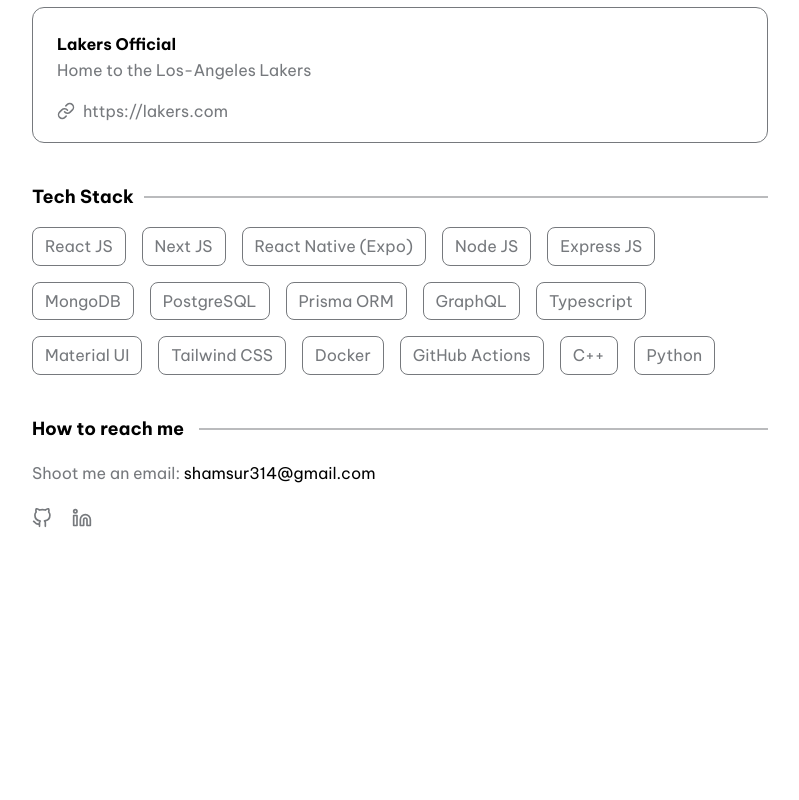
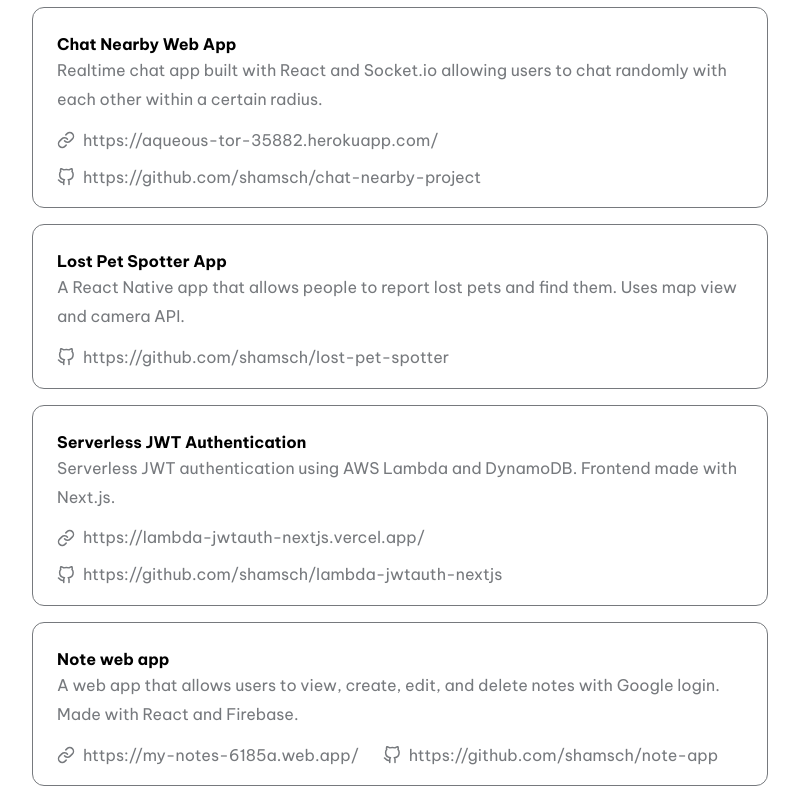
Before and after one commit to shamsch/minimal-portfolio, a Next.js app: page / in a window 1280 px wide. Shown: the part 1120-1920 px from the top of the page, without its empty margins (240-1039 px from the left). Before the commit the page ends 1737 px from the top, so only its background shows below. Built offline with nearby package versions, Linux system fonts and the light colour scheme.

Commit message:
added project info

```diff
--- a/data/config.js
+++ b/data/config.js
@@ -13,10 +13,27 @@
   desc: "Here are some of the projects that I've worked recently on. Check out my github for more projects.",
   projects: [
     {
-      title: 'Lakers Official',
-      description: 'Home to the Los-Angeles Lakers',
-      link: 'https://lakers.com',
-      github: ''
+      title: 'Chat Nearby Web App',
+      description: 'Realtime chat app built with React and Socket.io allowing users to chat randomly with each other within a certain radius.',
+      link: 'https://aqueous-tor-35882.herokuapp.com/',
+      github: 'https://github.com/shamsch/chat-nearby-project'
+    },
+    {
+      title: 'Lost Pet Spotter App',
+      description: 'A React Native app that allows people to report lost pets and find them. Uses map view and camera API.',
+      github: 'https://github.com/shamsch/lost-pet-spotter'
+    },
+    {
+      title: 'Serverless JWT Authentication',
+      description: 'Serverless JWT authentication using AWS Lambda and DynamoDB. Frontend made with Next.js.',
+      link: 'https://lambda-jwtauth-nextjs.vercel.app/',
+      github: 'https://github.com/shamsch/lambda-jwtauth-nextjs'
+    },
+    {
+      title: 'Note web app',
+      description: 'A web app that allows users to view, create, edit, and delete notes with Google login. Made with React and Firebase.',
+      link: 'https://my-notes-6185a.web.app/',
+      github: 'https://github.com/shamsch/note-app'
     }
   ]
 };
```
